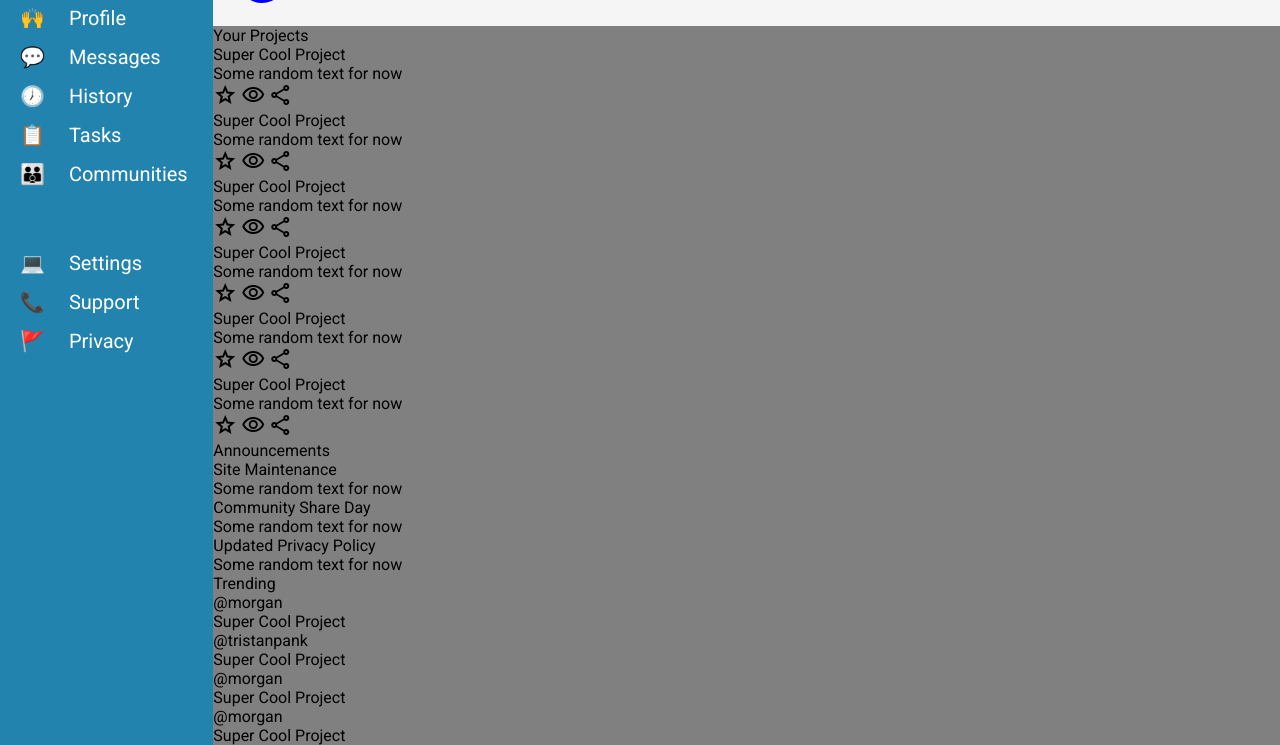
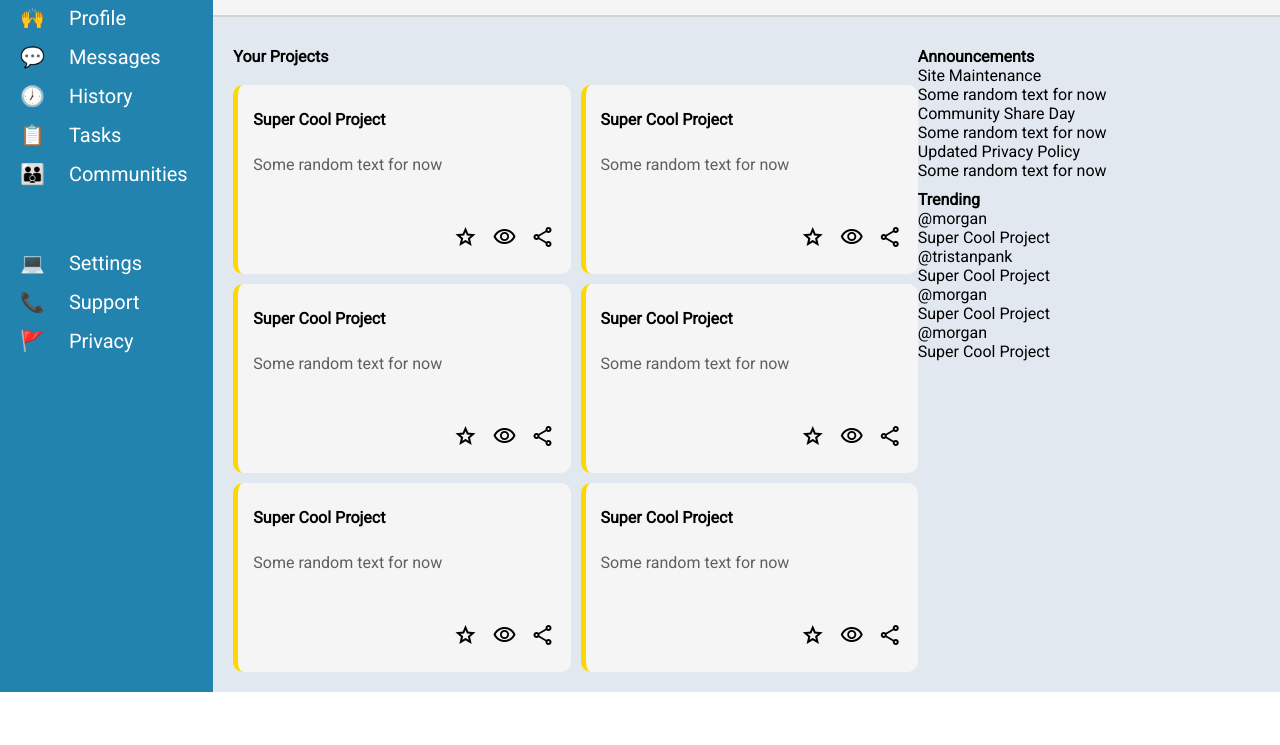
Before and after one commit to tristanpank/admin-dashboard, a plain HTML site: page index.html in a window 1280 px wide. Shown: the part 118-863 px from the top of the page. After the commit the page ends 810 px from the top, so only its background shows below. Drawn offline with nearby package versions, Linux system fonts and the light colour scheme.

Commit message:
CSS For Main Content

```diff
--- a/styles.css
+++ b/styles.css
@@ -20,6 +20,7 @@ body {
     grid-template-rows: repeat(10, 0fr);
     padding-left: 20px;
     padding-top: 10px;
+    height: 100vh;
 }
 
 .dashboard-heading {
@@ -57,6 +58,7 @@ body {
     grid-area: 1 / 2 / 2 / -1;
     display: grid;
     grid-template: 1fr 2fr / 1fr;
+    border-bottom: 2px solid lightgray;
 }
 
 #hr1 {
@@ -123,6 +125,45 @@ body {
 }
 
 .content {
-    background-color: gray;
+    background-color: rgb(225, 232, 239);
     grid-area: 2 / 2 / -1 / -1;
+    display: grid;
+    grid-template-columns: 2fr 1fr;
+    padding: 20px;
 }
+
+.content-main {
+    display: grid;
+    grid-template: .2fr repeat(3, 1fr) / repeat(2, 1fr);
+    gap: 10px;
+}
+
+.content-header {
+    grid-column: 1 / -1;
+    margin-top: 10px;
+    font-weight: bold;
+}
+
+.card {
+    background-color: whitesmoke;
+    border-left: 5px solid gold;
+    border-radius: 10px;
+    padding: 25px 15px;
+    display: grid;
+
+}
+
+.card .card-icons {
+    display: flex;
+    justify-content: end;
+    align-items: flex-end;
+    gap: 15px;
+}
+
+.card .card-title {
+    font-weight: bold;
+}
+
+.card .card-text {
+    color: rgb(97, 94, 94);
+}
```
